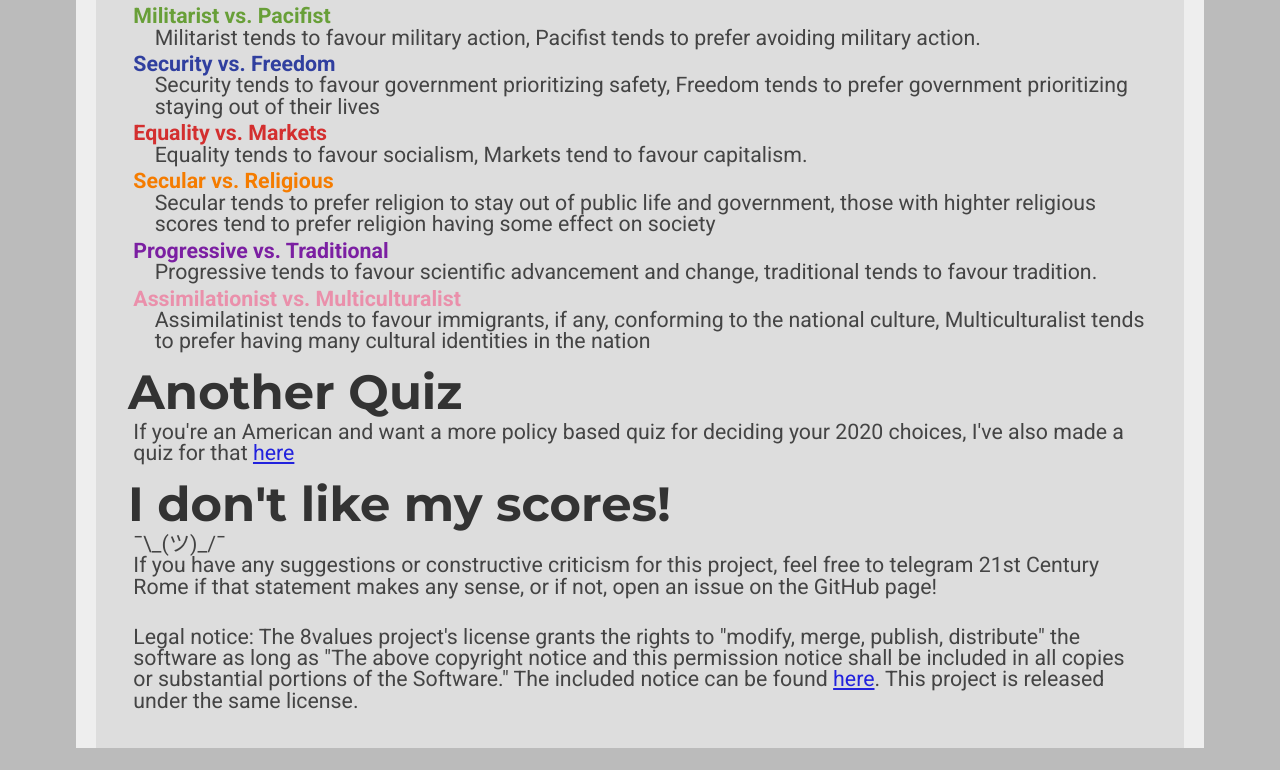
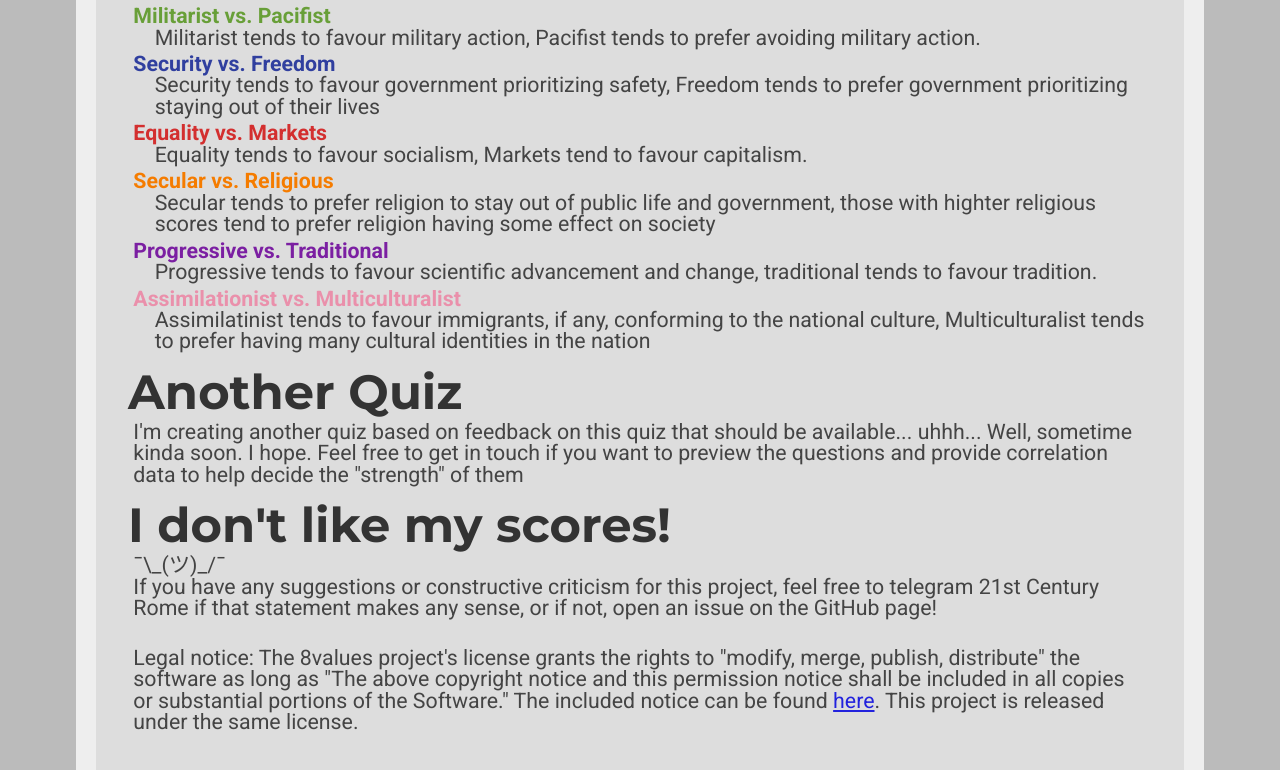
Before and after one commit to 9Axes/9axes.github.io, a plain HTML site: page index.html in a window 1280 px wide. Shown: the part 1260-2030 px from the top of the page. Before the commit the page ends 2008 px from the top, so only its background shows below. Drawn offline with Linux system fonts and the light colour scheme.

Commit message:
Remove quiz that I stopped working on, add mention to new quiz

```diff
--- a/index.html
+++ b/index.html
@@ -37,7 +37,7 @@
     <p class="value-description"><b style="color:#ea90ab;">Assimilationist vs. Multiculturalist</b><br/>
         Assimilatinist tends to favour immigrants, if any, conforming to the national culture, Multiculturalist tends to prefer having many cultural identities in the nation</p>
 <h2>Another Quiz</h2>
-<p>If you're an American and want a more policy based quiz for deciding your 2020 choices, I've also made a quiz for that <a href="https://who2020.github.io/">here</a></p>
+<p>I'm creating another quiz based on feedback on this quiz that should be available... uhhh... Well, sometime kinda soon. I hope. Feel free to get in touch if you want to preview the questions and provide correlation data to help decide the "strength" of them</p>
 <h2>I don't like my scores!</h2>
     <p>¯\_(ツ)_/¯<br/>
     If you have any suggestions or constructive criticism for this project, feel free to telegram 21st Century Rome if that statement makes any sense, or if not, open an issue on the GitHub page!</p>
```
Also changed, not shown: results.html (+0 -1 lines).
